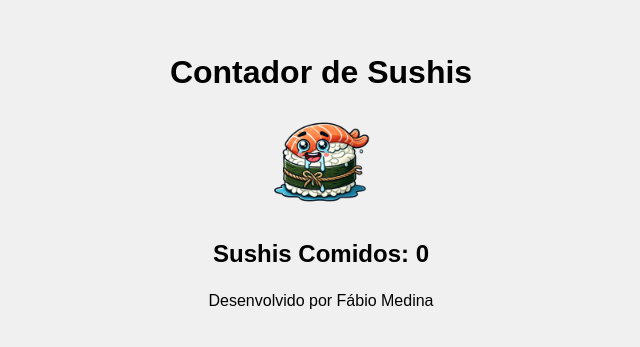
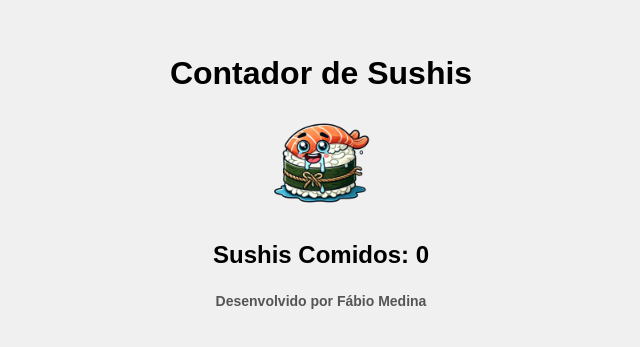
Before and after one commit to 018medina/ContadorSushi, a plain HTML site: page index.html in a window 1280 px wide. Shown: the part 229-576 px from the top of the page, without its empty margins (319-959 px from the left). Drawn offline with Linux system fonts and the light colour scheme.

Commit message:
Update style.css

```diff
--- a/style.css
+++ b/style.css
@@ -30,3 +30,11 @@ body {
   font-size: 24px;
   font-weight: bold;
 }
+
+footer {
+  margin-top: 20px;
+  text-align: center;
+  font-size: 14px;
+  color: #555;
+  font-weight: bold;
+}
```
